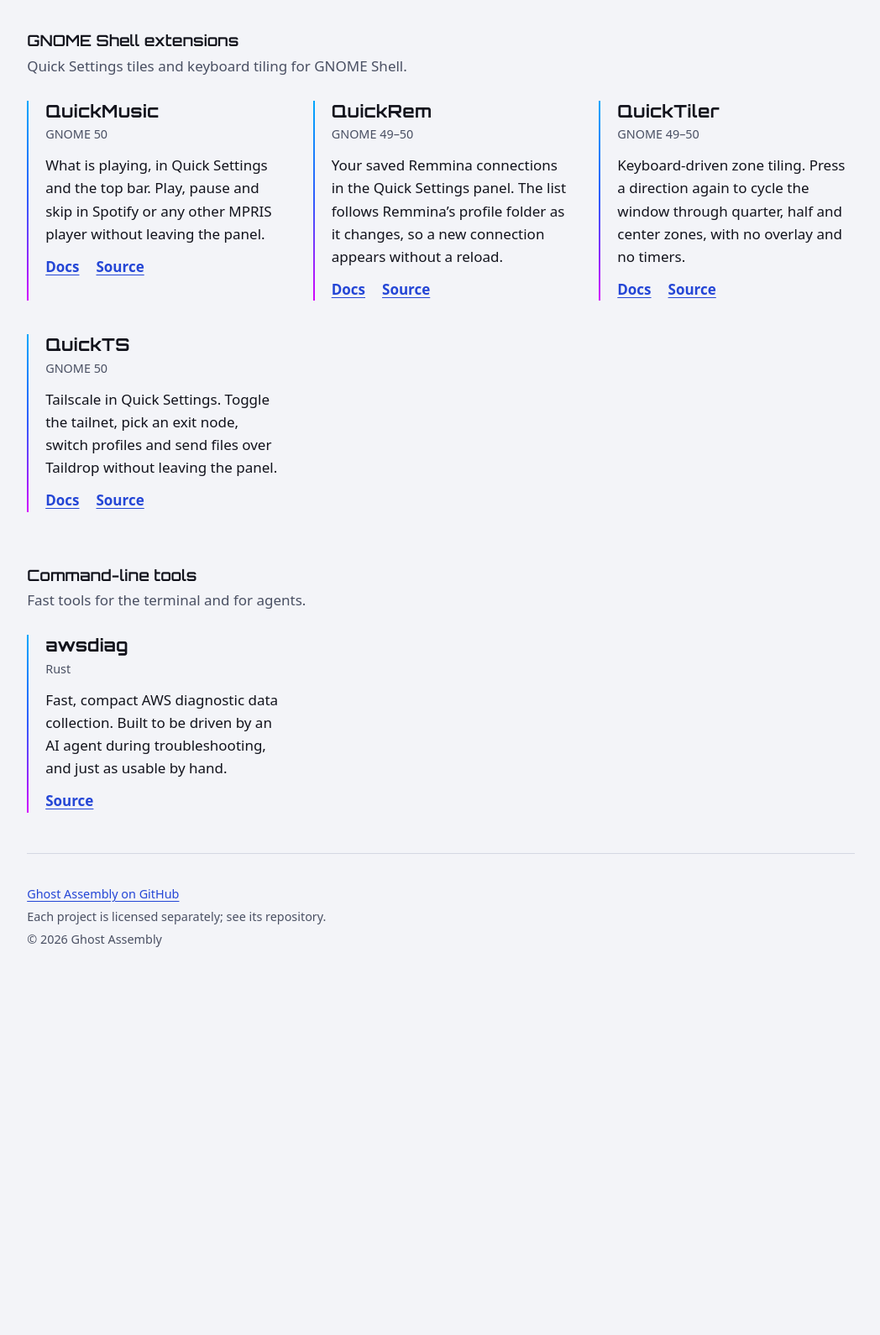
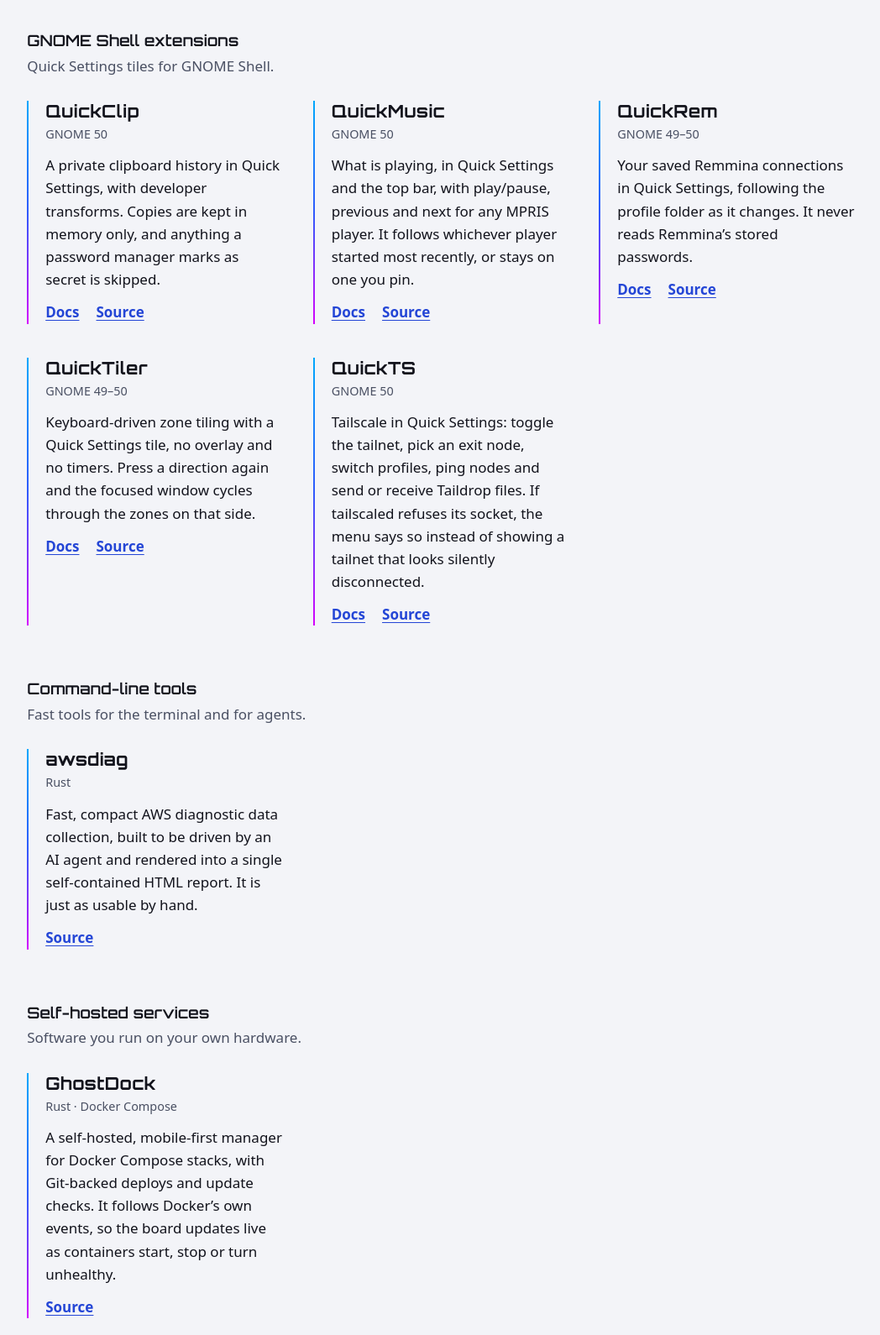
Before and after one commit to Ghost-Assembly/ghost-assembly.github.io, a website: page docs/index.html in a window 1280 px wide. Shown: the part 950-2540 px from the top of the page at 84% size, without its empty margins (115-1163 px from the left). Before the commit the page ends 2132 px from the top, so only its background shows below. Drawn offline with Linux system fonts and the light colour scheme.

Commit message:
feat: move the site to ghost-assembly.com and list QuickClip and GhostDock (#5)
* feat: add QuickClip to the project list

* docs: add domain, GhostDock and three-place guidance

Document the ghost-assembly.com domain (CNAME ownership, inherited by
project docs sites, https_enforced as an account setting, never
hardcode the old github.io host), spell out the three places a
project must appear including the org profile README, add the
American English rule, and note GhostDock has no docs site. Append a
short amendment to the org hub design note recording the domain move
and the new project.

* feat: add GhostDock and move site links to ghost-assembly.com

Point og:url, og:image and every project Docs link at
ghost-assembly.com instead of the github.io host, and update the
Playwright suite's base to match. Add a new "Self-hosted services"
group after Command-line tools with a GhostDock card (Source only, no
docs site yet), and refresh the QuickMusic, QuickTiler and QuickTS
blurbs to open with their canonical one-liner. Reword the GNOME group
intro so it no longer reads as if QuickTiler lacks a Quick Settings
tile.

* docs: fix hero lede and card blurbs from review

Update the hero lede to cover all three project groups, now that
Self-hosted services exists. Make the QuickClip, QuickRem and awsdiag
card blurbs open with the brief's canonical one-liner byte-for-byte,
each followed by one sentence drawn from that project's README. Say
"tailscaled refuses its socket" on the QuickTS card instead of "the
daemon refuses the connection", matching the README's actual failure
mode (the local operator permission on the tailscaled socket).

```diff
--- a/docs/index.html
+++ b/docs/index.html
@@ -6,7 +6,7 @@
         <title>Ghost Assembly</title>
         <meta
             name="description"
-            content="Ghost Assembly builds open-source GNOME Shell extensions and command-line tools: QuickMusic, QuickRem, QuickTiler, QuickTS and awsdiag."
+            content="Ghost Assembly builds open-source GNOME Shell extensions, command-line tools and self-hosted services: QuickClip, QuickMusic, QuickRem, QuickTiler, QuickTS, awsdiag and GhostDock."
         />
         <meta name="color-scheme" content="dark light" />
         <meta name="theme-color" content="#03030a" />
@@ -28,10 +28,10 @@
             property="og:description"
             content="Small, sharp tools for the Linux desktop and the cloud."
         />
-        <meta property="og:url" content="https://ghost-assembly.github.io/" />
+        <meta property="og:url" content="https://ghost-assembly.com/" />
         <meta
             property="og:image"
-            content="https://ghost-assembly.github.io/assets/og-image.png"
+            content="https://ghost-assembly.com/assets/og-image.png"
         />
         <meta property="og:image:width" content="1200" />
         <meta property="og:image:height" content="630" />
@@ -67,8 +67,9 @@
                     Small, sharp tools for the Linux desktop and the cloud.
                 </p>
                 <p class="lede">
-                    Open-source GNOME Shell extensions and command-line tools. Each one
-                    does a single job and stays out of your way.
+                    Open-source GNOME Shell extensions, command-line tools and
+                    self-hosted services. Each one does a single job and stays out of
+                    your way.
                 </p>
                 <p class="actions">
                     <a class="button primary" href="#projects">Browse projects</a>
@@ -85,20 +86,38 @@
 
                 <section class="group" aria-labelledby="gnome-title">
                     <h3 id="gnome-title">GNOME Shell extensions</h3>
-                    <p class="group-intro">
-                        Quick Settings tiles and keyboard tiling for GNOME Shell.
-                    </p>
+                    <p class="group-intro">Quick Settings tiles for GNOME Shell.</p>
                     <div class="list">
+                        <article class="project">
+                            <h4>QuickClip</h4>
+                            <p class="meta">GNOME 50</p>
+                            <p>
+                                A private clipboard history in Quick Settings, with
+                                developer transforms. Copies are kept in memory only,
+                                and anything a password manager marks as secret is
+                                skipped.
+                            </p>
+                            <p class="links">
+                                <a href="https://ghost-assembly.com/quickclip/"
+                                    >Docs<span class="vh"> for QuickClip</span></a
+                                >
+                                <a href="https://github.com/Ghost-Assembly/quickclip"
+                                    >Source<span class="vh"> for QuickClip</span></a
+                                >
+                            </p>
+                        </article>
+
                         <article class="project">
                             <h4>QuickMusic</h4>
                             <p class="meta">GNOME 50</p>
                             <p>
-                                What is playing, in Quick Settings and the top bar.
-                                Play, pause and skip in Spotify or any other MPRIS
-                                player without leaving the panel.
+                                What is playing, in Quick Settings and the top bar, with
+                                play/pause, previous and next for any MPRIS player. It
+                                follows whichever player started most recently, or stays
+                                on one you pin.
                             </p>
                             <p class="links">
-                                <a href="https://ghost-assembly.github.io/quickmusic/"
+                                <a href="https://ghost-assembly.com/quickmusic/"
                                     >Docs<span class="vh"> for QuickMusic</span></a
                                 >
                                 <a href="https://github.com/Ghost-Assembly/quickmusic"
@@ -111,12 +130,12 @@
                             <h4>QuickRem</h4>
                             <p class="meta">GNOME 49–50</p>
                             <p>
-                                Your saved Remmina connections in the Quick Settings
-                                panel. The list follows Remmina’s profile folder as it
-                                changes, so a new connection appears without a reload.
+                                Your saved Remmina connections in Quick Settings,
+                                following the profile folder as it changes. It never
+                                reads Remmina’s stored passwords.
                             </p>
                             <p class="links">
-                                <a href="https://ghost-assembly.github.io/quickrem/"
+                                <a href="https://ghost-assembly.com/quickrem/"
                                     >Docs<span class="vh"> for QuickRem</span></a
                                 >
                                 <a href="https://github.com/Ghost-Assembly/quickrem"
@@ -129,12 +148,13 @@
                             <h4>QuickTiler</h4>
                             <p class="meta">GNOME 49–50</p>
                             <p>
-                                Keyboard-driven zone tiling. Press a direction again to
-                                cycle the window through quarter, half and center zones,
-                                with no overlay and no timers.
+                                Keyboard-driven zone tiling with a Quick Settings tile,
+                                no overlay and no timers. Press a direction again and
+                                the focused window cycles through the zones on that
+                                side.
                             </p>
                             <p class="links">
-                                <a href="https://ghost-assembly.github.io/quicktiler/"
+                                <a href="https://ghost-assembly.com/quicktiler/"
                                     >Docs<span class="vh"> for QuickTiler</span></a
                                 >
                                 <a href="https://github.com/Ghost-Assembly/quicktiler"
@@ -147,12 +167,14 @@
                             <h4>QuickTS</h4>
                             <p class="meta">GNOME 50</p>
                             <p>
-                                Tailscale in Quick Settings. Toggle the tailnet, pick an
-                                exit node, switch profiles and send files over Taildrop
-                                without leaving the panel.
+                                Tailscale in Quick Settings: toggle the tailnet, pick an
+                                exit node, switch profiles, ping nodes and send or
+                                receive Taildrop files. If tailscaled refuses its
+                                socket, the menu says so instead of showing a tailnet
+                                that looks silently disconnected.
                             </p>
                             <p class="links">
-                                <a href="https://ghost-assembly.github.io/quickts/"
+                                <a href="https://ghost-assembly.com/quickts/"
                                     >Docs<span class="vh"> for QuickTS</span></a
                                 >
                                 <a href="https://github.com/Ghost-Assembly/quickts"
@@ -173,13 +195,36 @@
                             <h4>awsdiag</h4>
                             <p class="meta">Rust</p>
                             <p>
-                                Fast, compact AWS diagnostic data collection. Built to
-                                be driven by an AI agent during troubleshooting, and
-                                just as usable by hand.
+                                Fast, compact AWS diagnostic data collection, built to
+                                be driven by an AI agent and rendered into a single
+                                self-contained HTML report. It is just as usable by
+                                hand.
                             </p>
                             <p class="links">
                                 <a href="https://github.com/Ghost-Assembly/awsdiag"
                                     >Source<span class="vh"> for awsdiag</span></a
+                                >
+                            </p>
+                        </article>
+                    </div>
+                </section>
+
+                <section class="group" aria-labelledby="selfhosted-title">
+                    <h3 id="selfhosted-title">Self-hosted services</h3>
+                    <p class="group-intro">Software you run on your own hardware.</p>
+                    <div class="list">
+                        <article class="project">
+                            <h4>GhostDock</h4>
+                            <p class="meta">Rust · Docker Compose</p>
+                            <p>
+                                A self-hosted, mobile-first manager for Docker Compose
+                                stacks, with Git-backed deploys and update checks. It
+                                follows Docker’s own events, so the board updates live
+                                as containers start, stop or turn unhealthy.
+                            </p>
+                            <p class="links">
+                                <a href="https://github.com/Ghost-Assembly/ghostdock"
+                                    >Source<span class="vh"> for GhostDock</span></a
                                 >
                             </p>
                         </article>
```
Also changed, not shown: AGENTS.md (+21 -7 lines), design/2026-09-24-org-hub-design.md (+13 -0 lines), tests/site.spec.js (+4 -2 lines), README.md.
